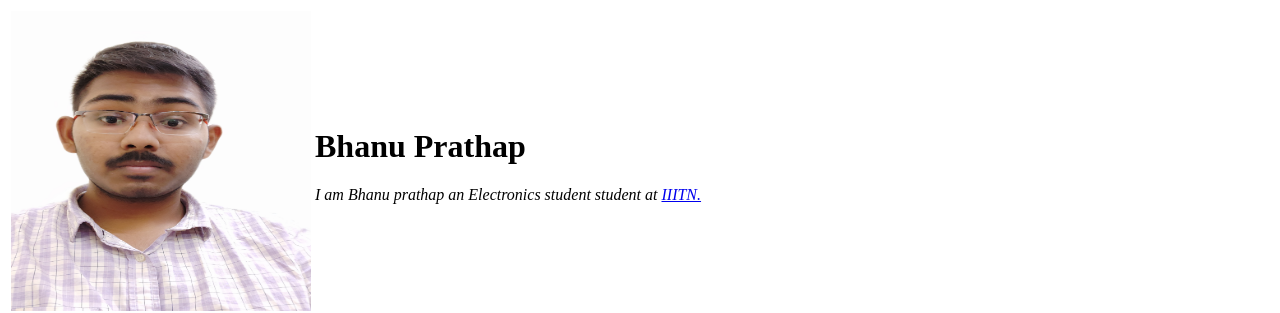
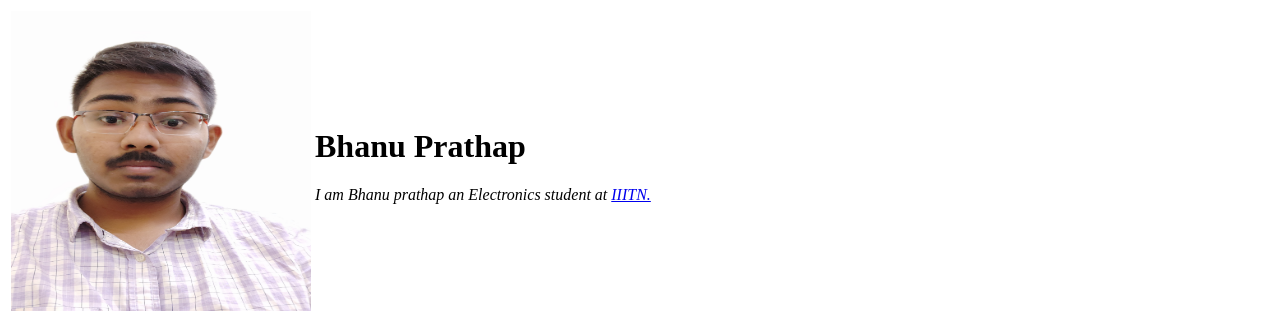
Before and after one commit to bhanuprathap2000/resume, a plain HTML site: page index.html in a window 1280 px wide. Shown: the top 313 px of the page. Drawn offline with Linux system fonts and the light colour scheme.

Commit message:
Update index.html

```diff
--- a/index.html
+++ b/index.html
@@ -12,7 +12,7 @@
       <td><img src="bhanu Prathap.jpg" alt="I am bhanu prathap " width="300" height="300"></img></td>
       <td>
         <h1>Bhanu Prathap</h1>
-        <p><em>I am Bhanu prathap an Electronics student student at <a href="https://iiitn.ac.in/">IIITN.</a></em></p>
+        <p><em>I am Bhanu prathap an Electronics student  at <a href="https://iiitn.ac.in/">IIITN.</a></em></p>
       </td>
     </tr>
   </table>
```
